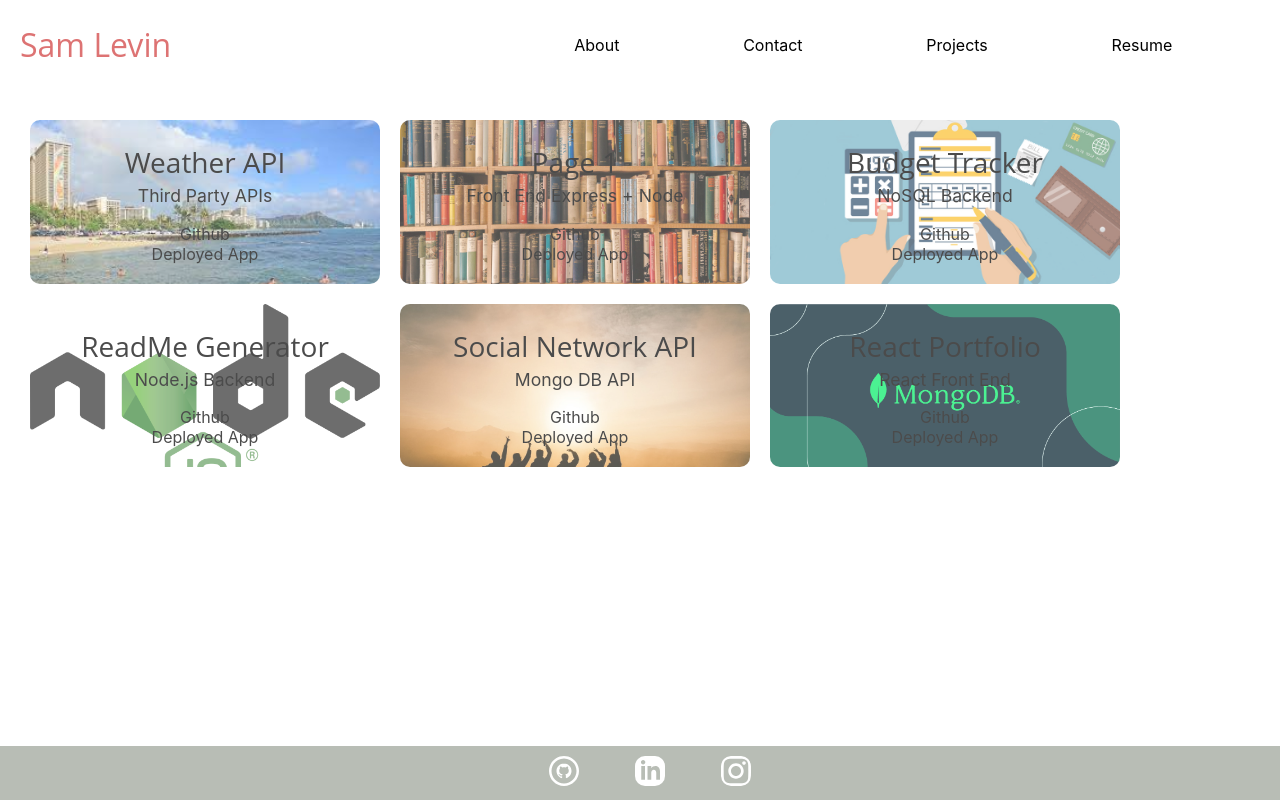
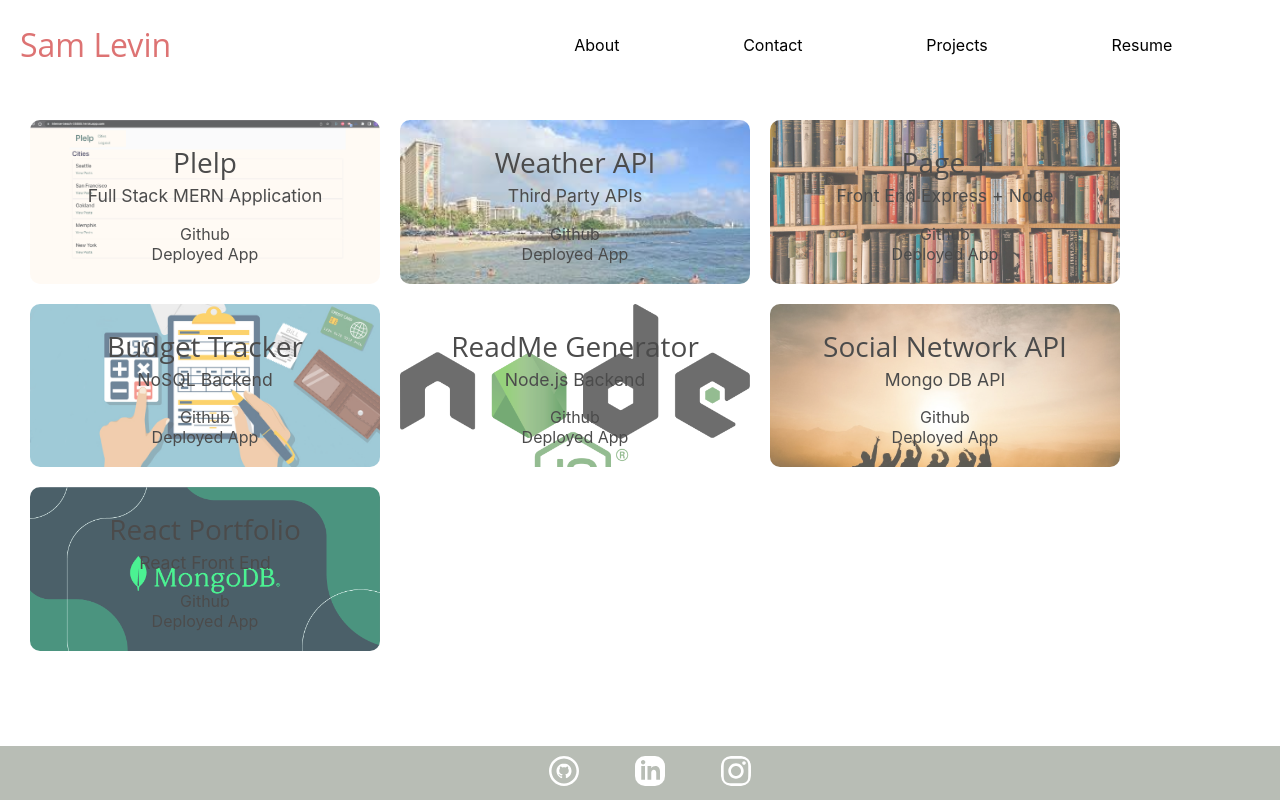
Before and after one commit to sam-levin/react-portfolio, a React (Create React App) app: page / in a window 1280 px wide. Both pictures are taken after a click on the link "Projects". Built offline with nearby package versions, Linux system fonts and the light colour scheme.

Commit message:
adding new MERN project

```diff
--- a/src/components/Projects/index.js
+++ b/src/components/Projects/index.js
@@ -5,9 +5,22 @@ import weather from '../../assets/images/portfolio/weather.jpg'
 import budget from '../../assets/images/portfolio/budget.jpg'
 import friends from '../../assets/images/portfolio/friends.jpg'
 import library from '../../assets/images/portfolio/library.jpg'
+import plelp from '../../assets/images/portfolio/plelp.jpg'
 
 const Projects = () => {
     const projectList = [
+        {
+            name:'Plelp',
+            text: 'Full Stack MERN Application',
+            github: 'https://github.com/sam-levin/plelp',
+            deployedLink: 'https://intense-beach-35555.herokuapp.com/',
+            style: {
+                backgroundImage: `url(${plelp})`,
+                backgroundSize: "cover"  ,
+                opacity: .7
+
+            }
+        },
         {
             name:'Weather API',
             text: 'Third Party APIs',
```
Also changed, not shown: src/assets/images/portfolio/plelp.jpg (added).
